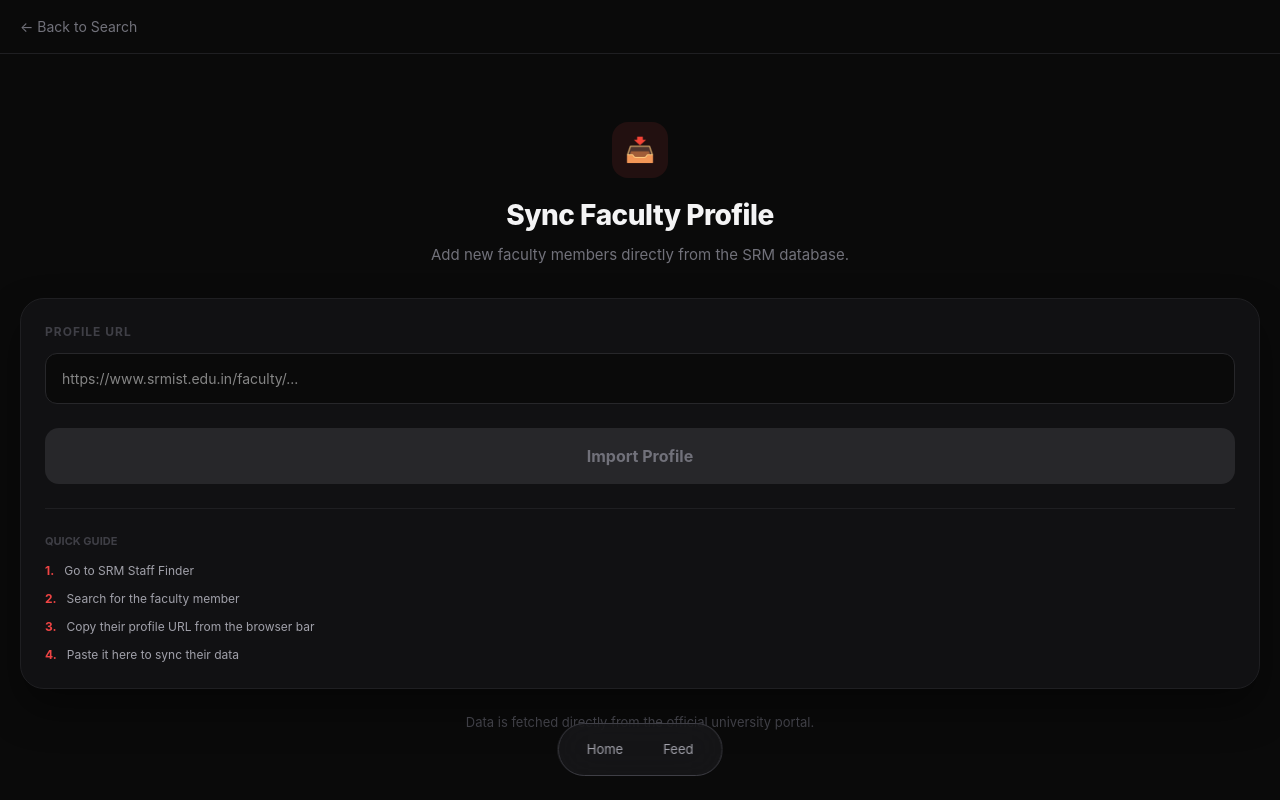
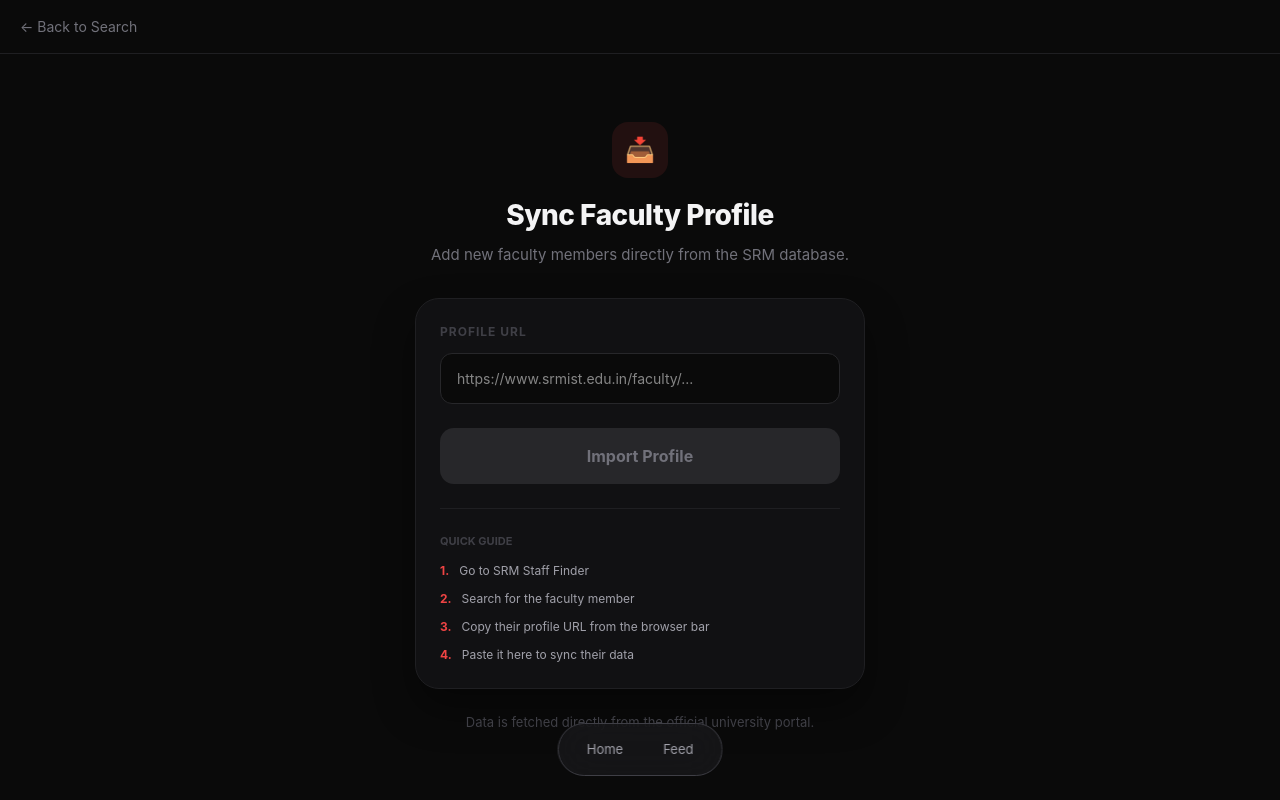
Before and after one commit to jj5585/Rate-My-Faculty, a Next.js app: page /import in a window 1280 px wide. Built offline with nearby package versions, Linux system fonts and the light colour scheme.

Commit message:
fix: confirmed local build passes and fixed import page styling

```diff
--- a/src/app/import/page.tsx
+++ b/src/app/import/page.tsx
@@ -65,7 +65,7 @@
       }}>
         <div style={{
           width: "100%",
-          maxWdth: "450px",
+          maxWidth: "450px", // FIXED: Changed maxWdth to maxWidth
           animation: "fadeIn 0.5s ease-out"
         }}>
           {/* Hero Header */}
```
